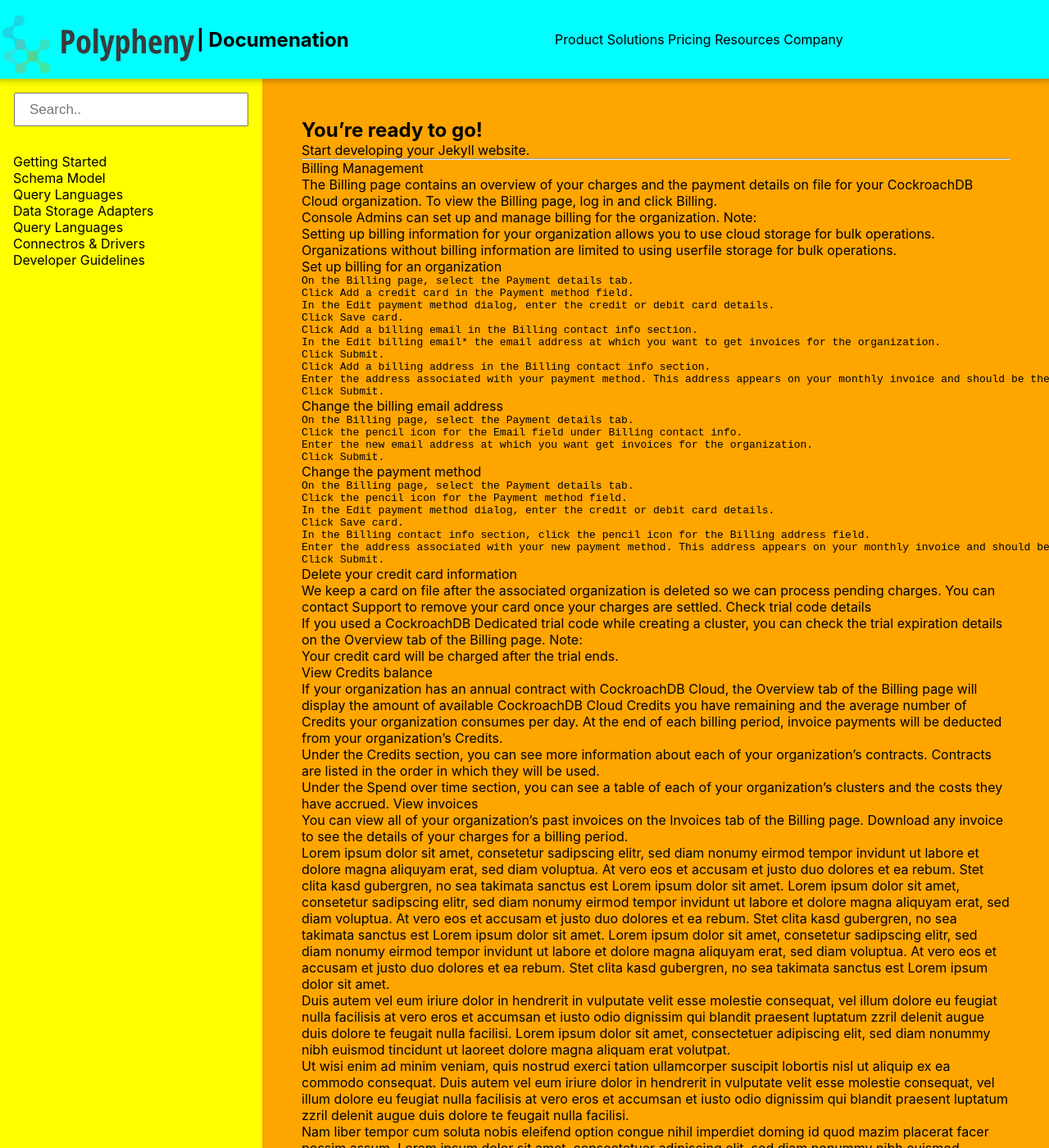
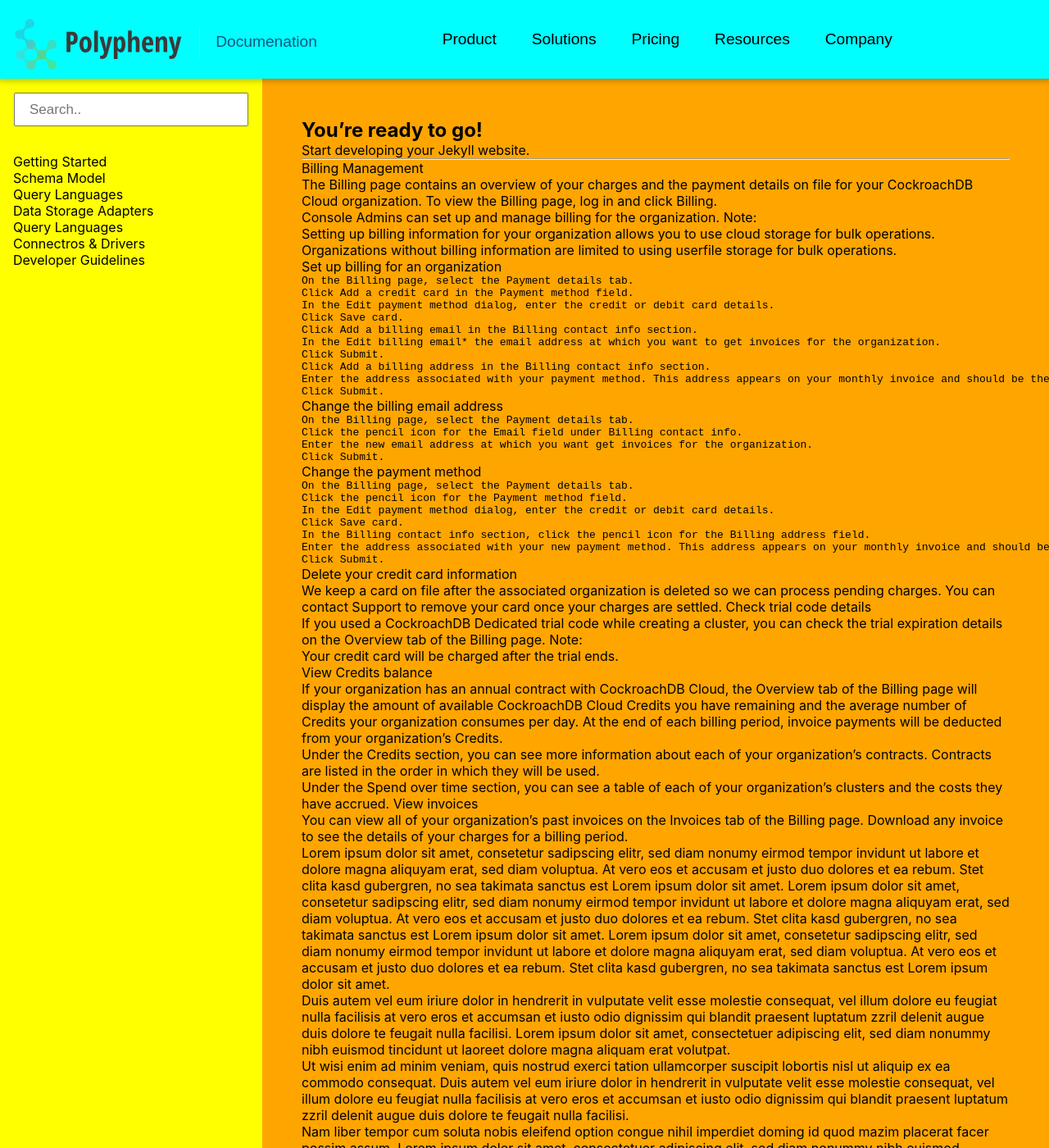
Before and after one commit to hennlo/docs, a Jekyll site: the page built from index.md, in a window 1280 px wide and 1400 px high. Shown: the whole window at 82% size. Built offline with Jekyll 4.4.1, drawn with Linux system fonts in a browser that asks for light colours.

Commit message:
added heading

```diff
--- a/_includes/header.html
+++ b/_includes/header.html
@@ -1,17 +1,26 @@
 <div id="header" class="position-fixed ">
     <div id="polypheny-left-header" class="header-col">
+
+        <!-- Logo -->
         <div id="logo-wrapper">
             <a href="/">
                 <img class="home-logo" alt="Polypheny Logo" src="/assets/images/logos/logo-landscape.svg">
             </a>
         </div>
 
+        <!-- Logo Seperator -->
+        <div class="logo-separator">|</div>
+
+        <!-- Page Title -->
         <div id="page-title">
-                <h2>| {{ site.short_title }} </h2>
+            <a href="#">
+                <span>{{ site.short_title }} </span>
+            </a>
         </div>
 
     </div>
 
+    <!-- NavBar -->
     <nav class="header-col">
         {% include navmenu.html %}
     </nav>
--- a/_includes/navmenu.html
+++ b/_includes/navmenu.html
@@ -1,8 +1,8 @@
 <!-- Main Menu navigation -->
 <div class="navbar">
-    <a href="#">Product</a>
-    <a href="#">Solutions</a>
-    <a href="#">Pricing</a>
-    <a href="#">Resources</a>
-    <a href="#">Company</a>
+    <a class="navbar-item" href="#">Product</a>
+    <a class="navbar-item" href="#">Solutions</a>
+    <a class="navbar-item" href="#">Pricing</a>
+    <a class="navbar-item" href="#">Resources</a>
+    <a class="navbar-item" href="#">Company</a>
 </div>
--- a/_sass/main.scss
+++ b/_sass/main.scss
@@ -31,6 +31,7 @@ main {
   background-color: orange;
   z-index: 0;
   padding: 3em;
+  overflow-x: hidden;  // Make parent container non-scrolable
 }
 
 .container {
@@ -78,14 +79,41 @@ main {
 
 
 .home-logo{
-  width: 15em;
+  width: 13em;
+  margin-left: 1em;
+}
+
+#logo-wrapper{
+  margin-top: 1em; // Small Spacing from top to align more central
+}
+
+
+.logo-separator{
+  font-family: 'Lato', sans-serif;
+  font-size: 2.5rem;
+  font-weight: 100;
+  color: #D5D8DC;
+  padding-left: 15px;
+  padding-right: 15px;
 
 }
 
-#logo-wrapper{
-  margin-top: 1em; // Small SPacing from top to align more central
+
+#page-title{
+  margin-top: 0.3em; // Small Spacing from top to align more central
+  font-size: 1.2rem;
+  font-family: "Texta-Bold", sans-serif;
+  color: #11577F;
+  font-weight: 500;
+
 }
 
+
+.navbar-item{
+  font-family: "Poppins",sans-serif;
+  padding-right: 2em;
+  font-size: 1.2em;
+}
 
 
 .column {
```
